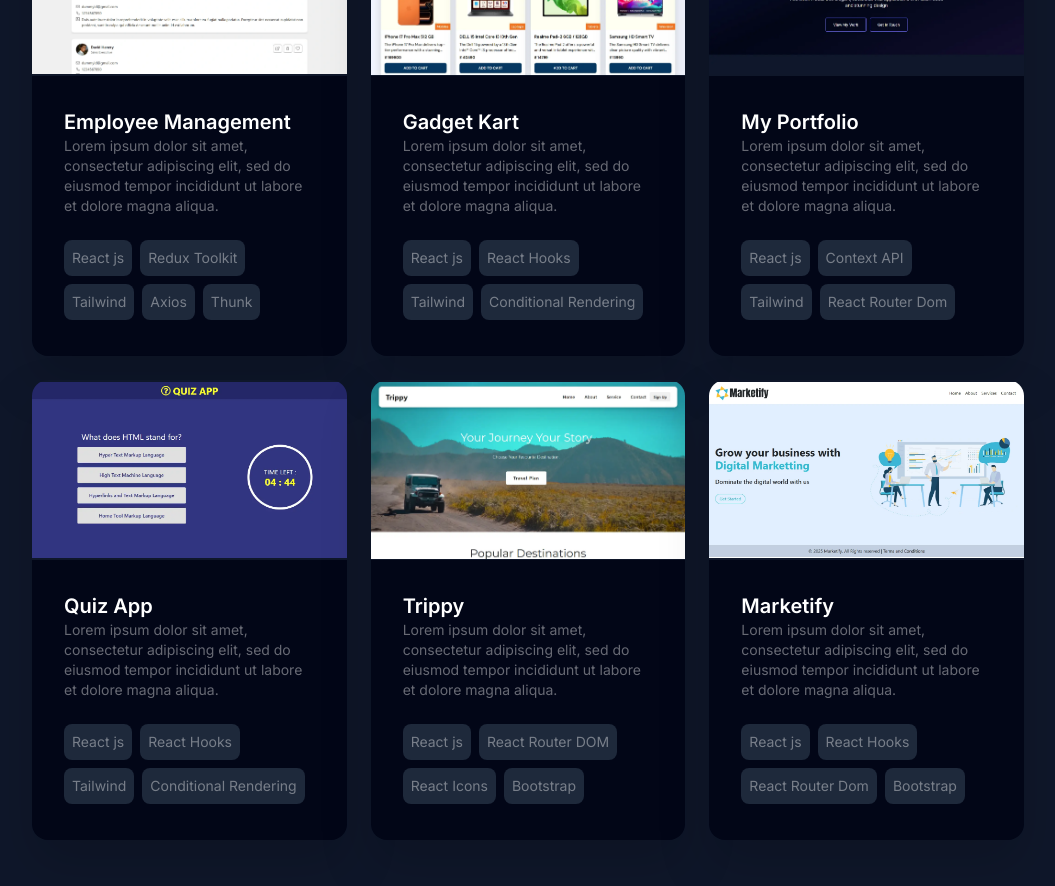
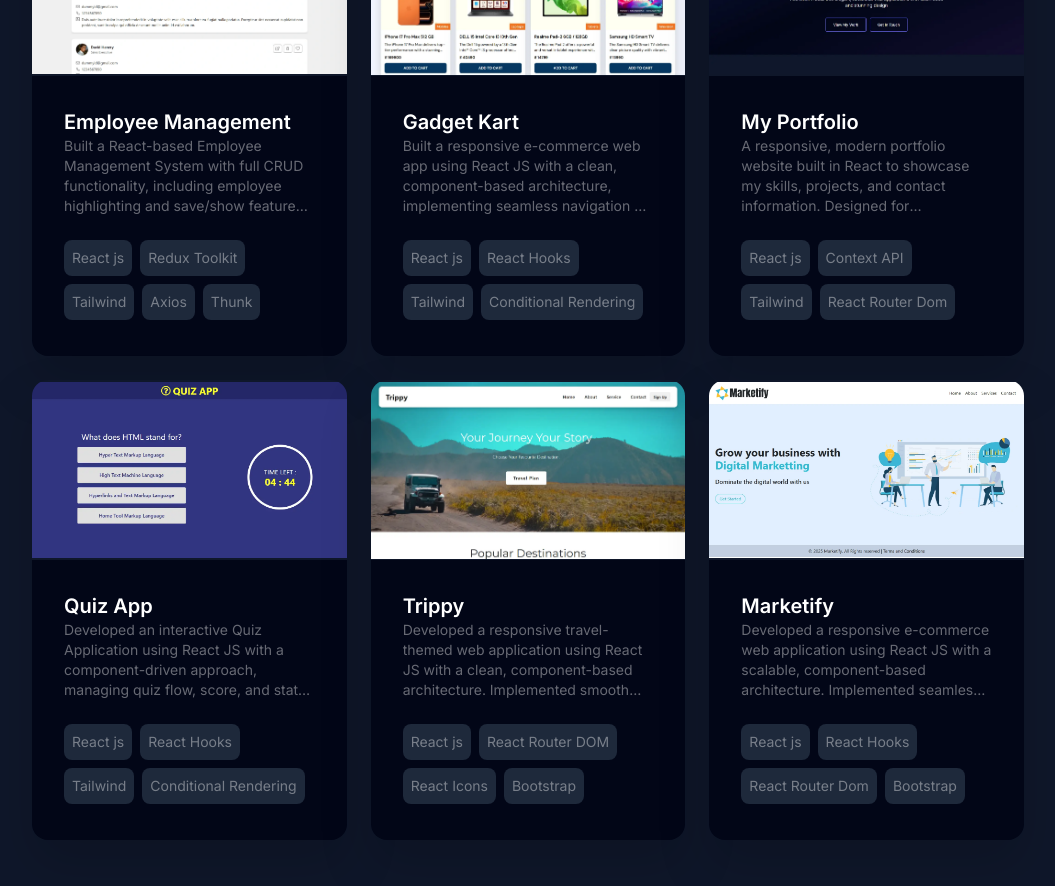
Before and after one commit to harjit90/my-portfolio, a React (Vite) app: page /#/ in a window 1280 px wide. Shown: the part 3140-4026 px from the top of the page, without its empty margins (112-1167 px from the left). Built offline with nearby package versions, Linux system fonts and the light colour scheme.

Commit message:
Update portfolio

```diff
--- a/src/data/projectImages.js
+++ b/src/data/projectImages.js
@@ -5,7 +5,7 @@ export const projectDetails = [
         id: 1,
         projectImg: projectImages.project1,
         projectHeading: "Employee Management",
-        projectDesc: "Lorem ipsum dolor sit amet, consectetur adipiscing elit, sed do eiusmod tempor incididunt ut labore et dolore magna aliqua.",
+        projectDesc: "Built a React-based Employee Management System with full CRUD functionality, including employee highlighting and save/show features on a separate page. Implemented efficient state management using Redux Toolkit, handled data operations with Axios and Mock API, and enabled smooth navigation via React Router DOM with a fully responsive UI styled using Tailwind CSS.",
         technologies: [
             "React js",
             "Redux Toolkit",
@@ -20,7 +20,7 @@ export const projectDetails = [
         id: 2,
         projectImg: projectImages.project2,
         projectHeading: "Gadget Kart",
-        projectDesc: "Lorem ipsum dolor sit amet, consectetur adipiscing elit, sed do eiusmod tempor incididunt ut labore et dolore magna aliqua.",
+        projectDesc: "Built a responsive e-commerce web app using React JS with a clean, component-based architecture, implementing seamless navigation via React Router DOM using useLocation and useParams. Efficiently managed global state with the Context API and hooks like useState and useEffect, while rendering dynamic product data using props and map(), and enhancing the UI with React Icons and Tailwind CSS.",
         technologies: [
             "React js",
             "React Hooks",
@@ -35,7 +35,7 @@ export const projectDetails = [
         id: 3,
         projectImg: projectImages.project3,
         projectHeading: "My Portfolio",
-        projectDesc: "Lorem ipsum dolor sit amet, consectetur adipiscing elit, sed do eiusmod tempor incididunt ut labore et dolore magna aliqua.",
+        projectDesc: "A responsive, modern portfolio website built in React to showcase my skills, projects, and contact information. Designed for performance and accessibility with responsive layouts that adapt from mobile to desktop. Integrated with GitHub for live project exploration. Highlights core frontend capabilities: component structure, CSS styling, and responsive design.",
         technologies: [
             "React js",
             "Context API",
@@ -49,7 +49,7 @@ export const projectDetails = [
         id: 4,
         projectImg: projectImages.project4,
         projectHeading: "Quiz App",
-        projectDesc: "Lorem ipsum dolor sit amet, consectetur adipiscing elit, sed do eiusmod tempor incididunt ut labore et dolore magna aliqua.",
+        projectDesc: "Developed an interactive Quiz Application using React JS with a component-driven approach, managing quiz flow, score, and state using useState and useEffect. Implemented countdown timers with setInterval and clearInterval, formatted time using Math.floor(), toString(), and .padStart(), and leveraged conditional rendering and props for dynamic UI updates, styled with Tailwind CSS and React Icons.",
         technologies: [
             "React js",
             "React Hooks",
@@ -64,7 +64,7 @@ export const projectDetails = [
         id: 5,
         projectImg: projectImages.project5,
         projectHeading: "Trippy",
-        projectDesc: "Lorem ipsum dolor sit amet, consectetur adipiscing elit, sed do eiusmod tempor incididunt ut labore et dolore magna aliqua.",
+        projectDesc: "Developed a responsive travel-themed web application using React JS with a clean, component-based architecture. Implemented smooth navigation using react-router-dom with BrowserRouter, Routes, Route, and Link. Managed UI state using useState, rendered dynamic data with props and map(), applied conditional rendering, and styled the application using Bootstrap for a modern, responsive layout.",
         technologies: [
             "React js",
             "React Router DOM",
@@ -78,7 +78,7 @@ export const projectDetails = [
         id: 6,
         projectImg: projectImages.project6,
         projectHeading: "Marketify",
-        projectDesc: "Lorem ipsum dolor sit amet, consectetur adipiscing elit, sed do eiusmod tempor incididunt ut labore et dolore magna aliqua.",
+        projectDesc: "Developed a responsive e-commerce web application using React JS with a scalable, component-based architecture. Implemented seamless navigation with react-router-dom using BrowserRouter, Routes, Route, NavLink, Link, and Navigate. Managed UI and form state with useState and controlled components, rendered dynamic data via props and map(), applied conditional rendering, and styled the app using Bootstrap for a clean, responsive UI.",
         technologies: [
             "React js",
             "React Hooks",
@@ -92,7 +92,7 @@ export const projectDetails = [
         id: 7,
         projectImg: projectImages.project7,
         projectHeading: "Tourism Hub",
-        projectDesc: "Lorem ipsum dolor sit amet, consectetur adipiscing elit, sed do eiusmod tempor incididunt ut labore et dolore magna aliqua.",
+        projectDesc: "Developed a responsive tourism web application using React JS with a clean, component-based architecture. Implemented modern routing with react-router-dom using createBrowserRouter, RouterProvider, Navigate, NavLink, and Link. Managed UI state with useState, rendered dynamic content using props and map(), applied conditional rendering, and styled the interface with Bootstrap 5.3.8 for a smooth, responsive user experience.",
         technologies: [
             "React",
             "React Router DOM",
@@ -105,8 +105,8 @@ export const projectDetails = [
     {
         id: 8,
         projectImg: projectImages.project1,
-        projectHeading: "Project Title",
-        projectDesc: "Lorem ipsum dolor sit amet, consectetur adipiscing elit, sed do eiusmod tempor incididunt ut labore et dolore magna aliqua.",
+        projectHeading: "Employee Management",
+        projectDesc: "Built a React-based Employee Management System with full CRUD functionality, including employee highlighting and save/show features on a separate page. Implemented efficient state management using Redux Toolkit, handled data operations with Axios and Mock API, and enabled smooth navigation via React Router DOM with a fully responsive UI styled using Tailwind CSS.",
         technologies: [
             "React",
             "Node.js",
@@ -119,8 +119,8 @@ export const projectDetails = [
     {
         id: 9,
         projectImg: projectImages.project2,
-        projectHeading: "Project Title",
-        projectDesc: "Lorem ipsum dolor sit amet, consectetur adipiscing elit, sed do eiusmod tempor incididunt ut labore et dolore magna aliqua.",
+        projectHeading: "Gadget Kart",
+        projectDesc: "Built a responsive e-commerce web app using React JS with a clean, component-based architecture, implementing seamless navigation via React Router DOM using useLocation and useParams. Efficiently managed global state with the Context API and hooks like useState and useEffect, while rendering dynamic product data using props and map(), and enhancing the UI with React Icons and Tailwind CSS.",
         technologies: [
             "React",
             "Node.js",
@@ -133,8 +133,8 @@ export const projectDetails = [
     {
         id: 10,
         projectImg: projectImages.project3,
-        projectHeading: "Project Title",
-        projectDesc: "Lorem ipsum dolor sit amet, consectetur adipiscing elit, sed do eiusmod tempor incididunt ut labore et dolore magna aliqua.",
+        projectHeading: "My Portfolio",
+        projectDesc: "A responsive, modern portfolio website built in React to showcase my skills, projects, and contact information. Designed for performance and accessibility with responsive layouts that adapt from mobile to desktop. Integrated with GitHub for live project exploration. Highlights core frontend capabilities: component structure, CSS styling, and responsive design.",
         technologies: [
             "React",
             "Node.js",
@@ -147,8 +147,8 @@ export const projectDetails = [
     {
         id: 11,
         projectImg: projectImages.project4,
-        projectHeading: "Project Title",
-        projectDesc: "Lorem ipsum dolor sit amet, consectetur adipiscing elit, sed do eiusmod tempor incididunt ut labore et dolore magna aliqua.",
+        projectHeading: "Quiz App",
+        projectDesc: "Developed an interactive Quiz Application using React JS with a component-driven approach, managing quiz flow, score, and state using useState and useEffect. Implemented countdown timers with setInterval and clearInterval, formatted time using Math.floor(), toString(), and .padStart(), and leveraged conditional rendering and props for dynamic UI updates, styled with Tailwind CSS and React Icons.",
         technologies: [
             "React",
             "Node.js",
--- a/src/pages/AllProjects.jsx
+++ b/src/pages/AllProjects.jsx
@@ -36,7 +36,7 @@ const AllProjects = () => {
                                     <div className='h-45 flex items-center justify-center text-white overflow-hidden rounded-t-2xl'><img src={item.projectImg} className='aspect-video object-cover object-top group-hover:scale-110 transition-all ease-in delay-75' /></div>
                                     <div className='bg-[#020617] p-8 rounded-b-2xl group'>
                                         <Link to={`/projects/${item.id}`} className='text-xl font-semibold text-white pb-3 hover:text-[#6366F1] transition-all ease-in delay-75'>{item.projectHeading}</Link>
-                                        <p className='text-sm text-white/40'>{item.projectDesc}</p>
+                                        <p className='text-sm text-white/40 line-clamp-4'>{item.projectDesc}</p>
                                         <ul className='pt-5'>
                                             {item.technologies.map((tech, index) => {
                                                 return (
--- a/src/sections/Projects.jsx
+++ b/src/sections/Projects.jsx
@@ -36,7 +36,7 @@ const Projects = () => {
                                     </div>
                                     <div className='bg-[#020617] p-8 rounded-b-2xl group'>
                                         <Link to={`/projects/${project.id}`} className='text-xl font-semibold text-white pb-3 hover:text-[#6366F1] transition-all ease-in delay-75'>{project.projectHeading}</Link>
-                                        <p className='text-sm text-white/40'>{project.projectDesc}</p>
+                                        <p className='text-sm text-white/40 line-clamp-4'>{project.projectDesc}</p>
                                         <ul className='pt-5'>
                                             {project.technologies.map((tech, index) => {
                                                 return (
```
